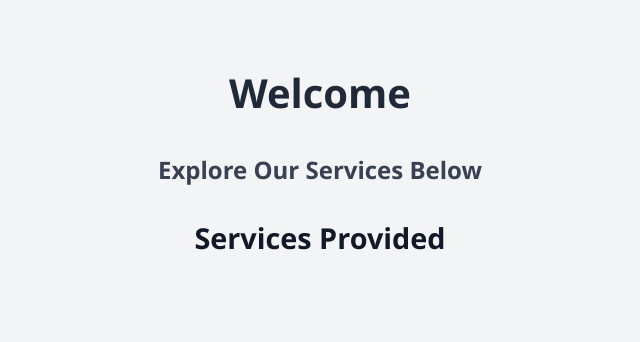
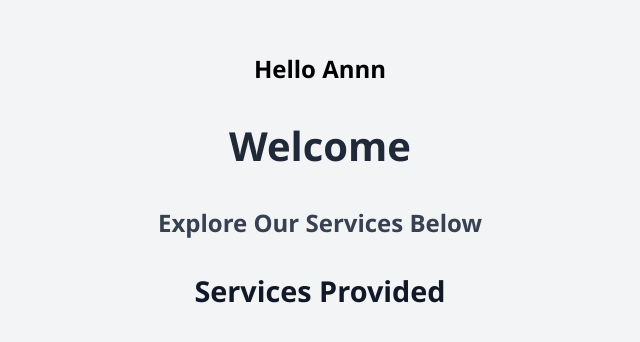
Before and after one commit to nitinthomas20/reception_app, a React (Create React App) app in the folder frontend/: page /home in a window 1280 px wide. Shown: the top 342 px of the page, without its empty margins (320-960 px from the left). Built offline with nearby package versions, Linux system fonts and the light colour scheme.

Commit message:
changed home page

```diff
--- a/frontend/src/pages/Home.js
+++ b/frontend/src/pages/Home.js
@@ -61,6 +61,7 @@ export default function Home() {
         transition={{ duration: 0.5 }}
         style={{ marginBottom: '2rem', textAlign: 'center' }}
       >
+        <h1>Hello Annn</h1>
         <h1 style={{ fontSize: '2.5rem', color: '#1f2937', fontWeight: 600 }}>
           Welcome {localStorage.getItem('namee')?.toUpperCase()}
         </h1>
```
